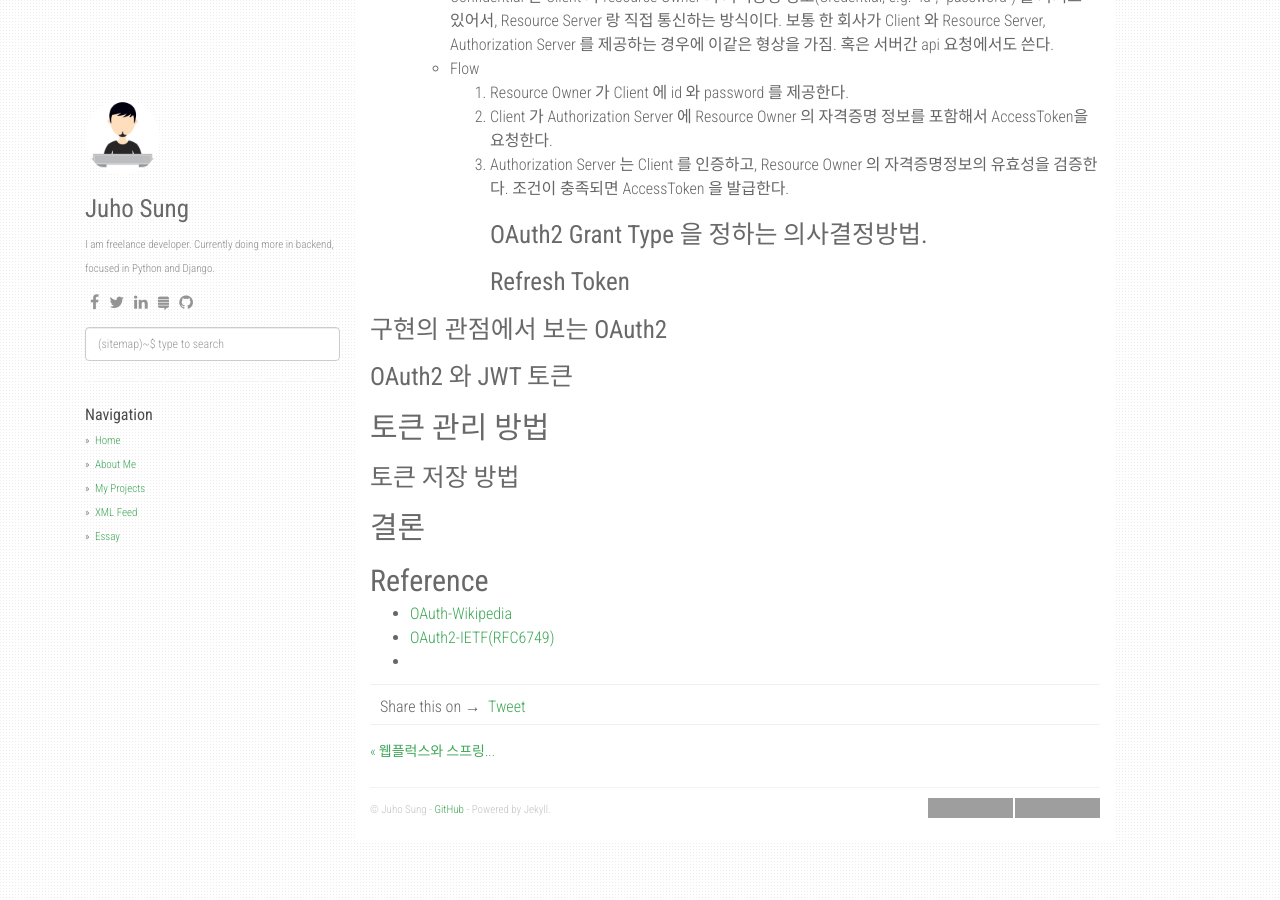
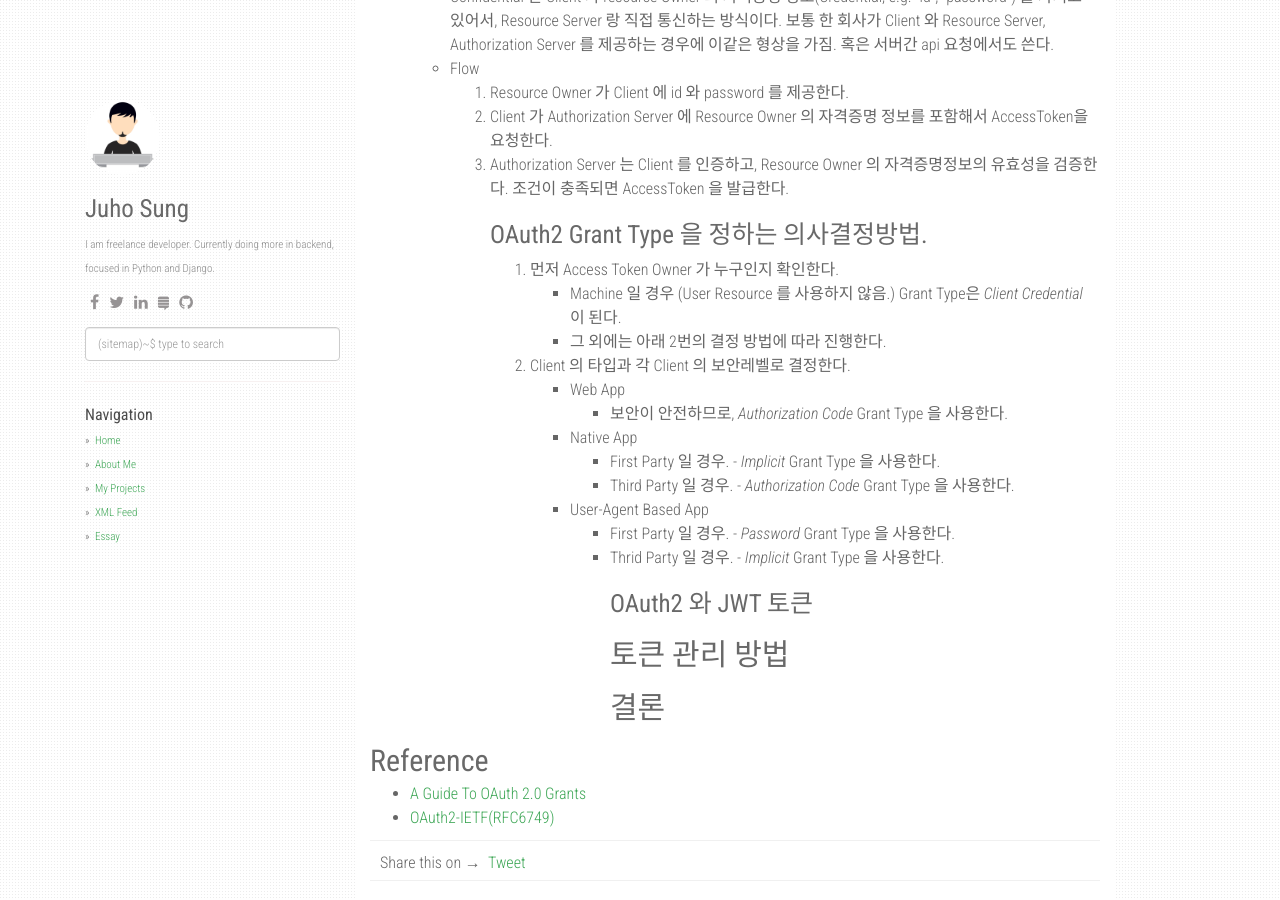
Before and after one commit to ktjooho/ktjooho.github.io, a Jekyll site: the page built from _posts/2019-01-05-review-oauth2.markdown, in a window 1280 px wide and 900 px high, scrolled down 3351 px. Built offline with Jekyll 4.4.1, drawn with Linux system fonts in a browser that asks for light colours; nearby versions of some CDN libraries; comment, search, counter and statistics services are not loaded; some of the changed text lies outside the part shown; grey boxes are pictures that could not be loaded.

Commit message:
Update 2019-01-05-review-oauth2.markdown

```diff
--- a/_posts/2019-01-05-review-oauth2.markdown
+++ b/_posts/2019-01-05-review-oauth2.markdown
@@ -96,18 +96,26 @@ OAuth2 관련된 코드를 [WebFlux(Reactive Web)](https://docs.spring.io/spring
     2. Client 가 Authorization Server 에 Resource Owner 의 자격증명 정보를 포함해서 AccessToken을 요청한다.
     3. Authorization Server 는 Client 를 인증하고, Resource Owner 의 자격증명정보의 유효성을 검증한다. 조건이 충족되면 AccessToken 을 발급한다.
 # OAuth2 Grant Type 을 정하는 의사결정방법.
-# Refresh Token
-
-# 구현의 관점에서 보는 OAuth2
-
+  1. 먼저 Access Token Owner 가 누구인지 확인한다.
+    - Machine 일 경우 (User Resource 를 사용하지 않음.) Grant Type은 *Client Credential* 이 된다.
+    - 그 외에는 아래 2번의 결정 방법에 따라 진행한다.
+  2. Client 의 타입과 각 Client 의 보안레벨로 결정한다.
+    - Web App
+      - 보안이 안전하므로, *Authorization Code* Grant Type 을 사용한다.
+    - Native App
+      - First Party 일 경우.
+        - *Implicit* Grant Type 을 사용한다.
+      - Third Party 일 경우.
+        - *Authorization Code*  Grant Type 을 사용한다.
+    - User-Agent Based App
+      - First Party 일 경우.
+        - *Password* Grant Type 을 사용한다.
+      - Thrid Party 일 경우.
+        - *Implicit*  Grant Type 을 사용한다.
 # OAuth2 와 JWT 토큰
 ## 토큰 관리 방법
-
-# 토큰 저장 방법
-
 ## 결론
 
 ## Reference
- - [OAuth-Wikipedia]()
+ - [A Guide To OAuth 2.0 Grants](https://alexbilbie.com/guide-to-oauth-2-grants/)
  - [OAuth2-IETF(RFC6749)](https://tools.ietf.org/html/rfc6749)
- -
```
Also changed, not shown: other parts of _posts/2019-01-05-review-oauth2.markdown (+1 -1 lines).
